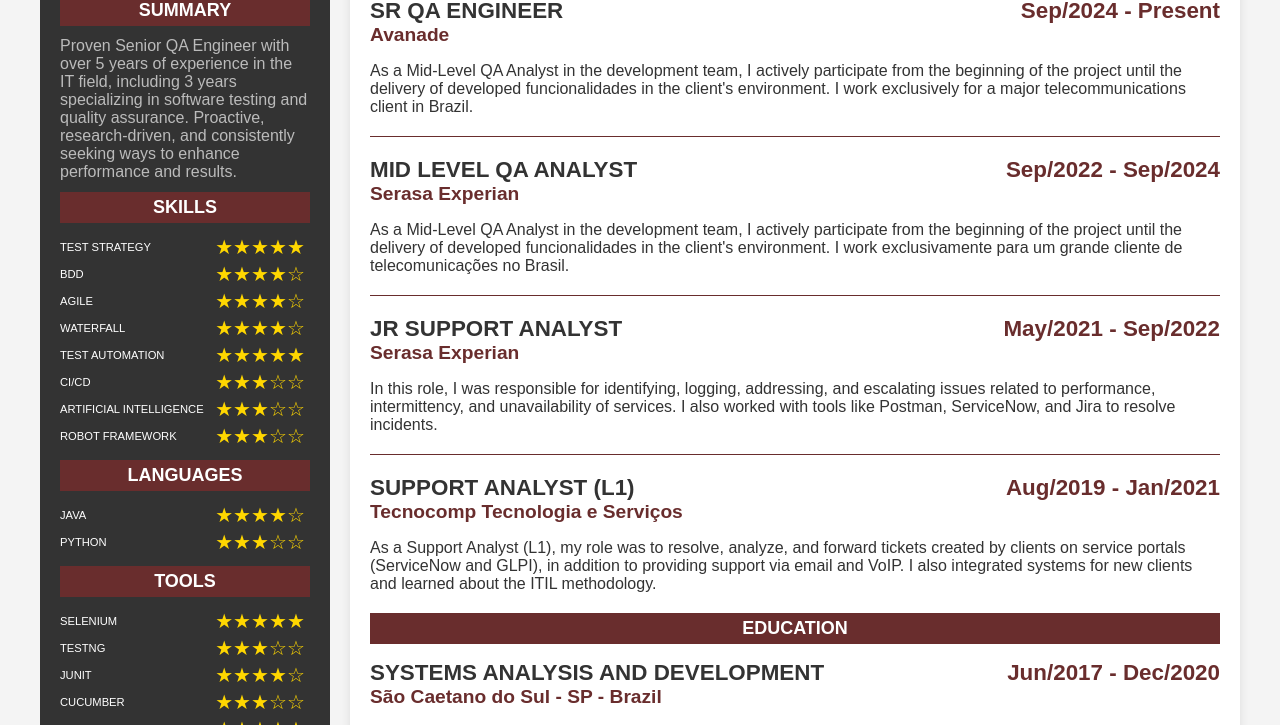
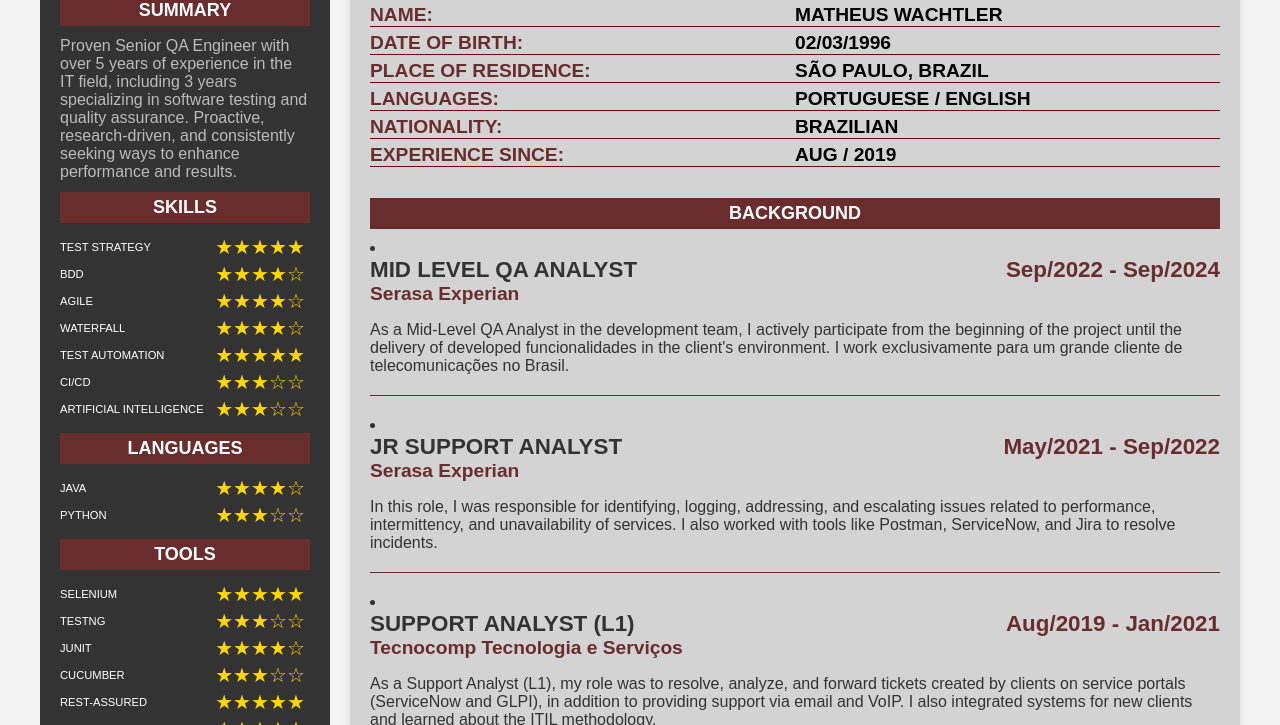
Before and after one commit to matheuswachtler/Resume, a plain HTML site: page cv.html in a window 1280 px wide. Shown: the part 242-967 px from the top of the page. Drawn offline with Linux system fonts and the light colour scheme.

Commit message:
Desenvolvimento primeiro tópico CV.html.

```diff
--- a/cv.html
+++ b/cv.html
@@ -49,7 +49,6 @@
                 <li class="skill-item">TEST AUTOMATION<span class="stars">★★★★★</span></li>
                 <li class="skill-item">CI/CD<span class="stars">★★★☆☆</span></li>
                 <li class="skill-item">ARTIFICIAL INTELLIGENCE<span class="stars">★★★☆☆</span></li>
-                <li class="skill-item">ROBOT FRAMEWORK<span class="stars">★★★☆☆</span></li>
             </ul>
             <h3 class="section-title">LANGUAGES</h3>
             <ul>
@@ -68,6 +67,7 @@
                 <li class="skill-item">APPIUM<span class="stars">★★★☆☆</span></li>
                 <li class="skill-item">POSTMAN<span class="stars">★★★★☆</span></li>
                 <li class="skill-item">SERENITY-BDD<span class="stars">★★★★☆</span></li>
+                <li class="skill-item">ROBOT FRAMEWORK<span class="stars">★★★☆☆</span></li>
             </ul>
             <h3 class="section-title">PERSONAL</h3>
             <ul>
@@ -85,19 +85,89 @@
                     <h2>SR QA ENGINEER</h2>
                 </div>
             </header>
+            <section id="resume" class="tab-content">
+                <h3 class="section-title">GENERAL INFORMATION</h3>
+                <div class="general-container">
+                    <div class="container-1">
+                        <ul>
+                            <li>
+                                <div class="general-info">
+                                    <div class="separator"></div>
+                                    <div class="field">
+                                        <strong class="name">Name:</strong>
+                                    </div>
+                                    <div class="separator"></div>
+                                    <div class="field">
+                                        <strong class="name">Date of birth:</strong>
+                                    </div>
+                                    <div class="separator"></div>
+                                    <div class="field">
+                                        <strong class="name">Place of residence:</strong>
+                                    </div>
+                                    <div class="separator"></div>
+                                    <div class="field">
+                                        <strong class="name">Languages:</strong>
+                                    </div>
+                                    <div class="separator"></div>
+                                    <div class="field">
+                                        <strong class="name">Nationality:</strong>
+                                    </div>
+                                    <div class="separator"></div>
+                                    <div class="field">
+                                        <strong class="name">Experience since:</strong>
+                                    </div>
+                                    <div class="separator"></div>
+                                </div>
+                            </li>
+                        </ul>
+                    </div>
+                    <div class="container-2">
+                        <ul>
+                            <li>
+                                <div class="info">
+                                    <div class="separator"></div>
+                                    <div class="field">
+                                        <span class="value">MATHEUS WACHTLER</span>
+                                    </div>
+                                    <div class="separator"></div>
+                                    <div class="field">
+                                        <span class="value">02/03/1996</span>
+                                    </div>
+                                    <div class="separator"></div>
+                                    <div class="field">
+                                        <span class="value">SÃO PAULO, BRAZIL</span>
+                                    </div>
+                                    <div class="separator"></div>
+                                    <div class="field">
+                                        <span class="value">PORTUGUESE / ENGLISH</span>
+                                    </div>
+                                    <div class="separator"></div>
+                                    <div class="field">
+                                        <span class="value">BRAZILIAN</span>
+                                    </div>
+                                    <div class="separator"></div>
+                                    <div class="field">
+                                        <span class="value">AUG / 2019</span>
+                                    </div>
+                                    <div class="separator"></div>
+                                </div>
+                            </li>
+                        </ul>
+                    </div>
+                </div>
+            </section>
 
             <section id="resume" class="tab-content">
-                <h3 class="section-title">EXPERIENCE</h3>
-                <ul>
-                    <li>
-                        <div class="experience-info">
-                            <strong class="job-title">Sr QA Engineer</strong>
-                            <span class="work-date">Sep/2024 - Present</span>
-                        </div>
-                        <strong class="company-name">Avanade</strong><br>
-                        <p>As a Mid-Level QA Analyst in the development team, I actively participate from the beginning of the project until the delivery of developed funcionalidades in the client's environment. I work exclusively for a major telecommunications client in Brazil.</p>
-                    </li>
-                    <hr>
+                <h3 class="section-title">BACKGROUND</h3>
+                <div class="background-container">
+                   </div>
+
+            </section>
+
+
+
+
+
                     <li>
                         <div class="experience-info">
                             <strong class="job-title">Mid Level QA Analyst</strong>
--- a/style.css
+++ b/style.css
@@ -80,7 +80,7 @@
 .content {
     flex: 1;
     padding: 20px;
-    background-color: white;
+    background-color: rgb(211, 211, 211);
     margin-left: 20px;
     border-radius: 8px;
     box-shadow: 0 0 10px rgba(0, 0, 0, 0.1);
@@ -294,3 +294,63 @@
     font-size: 1rem;
     font-weight: bold;
 }
+
+.general-info {
+    color: rgb(105, 45, 45);
+    font-size: 1.2rem;
+    font-weight: bold;
+    text-transform: uppercase;
+    display: flex;
+    flex-direction: column;
+    gap: 10px;
+}
+
+.field {
+    display: flex;
+    justify-content: flex-start; /* Alinha os itens à esquerda */
+    gap: 20px; /* Ajuste conforme necessário para a distância desejada */
+}
+
+.field .name {
+    font-weight: bold;
+    width: auto; /* Ajuste conforme necessário */
+    text-align: right;
+}
+
+.field .value {
+    width: auto; /* Ajuste conforme necessário */
+    text-align: left;
+}
+
+.general-container {
+    display: flex;
+    justify-content: space-between;
+}
+
+.container-1 {
+    flex: 1;
+}
+
+.container-2 {
+    flex: 1;
+    text-align: center;
+    color: black;
+    font-weight: bold;
+}
+
+.info {
+    color: rgb(0, 0, 0);
+    font-size: 1.2rem;
+    font-weight: bold;
+    text-transform: uppercase;
+    display: flex;
+    flex-direction: column;
+    gap: 10px;
+}
+
+.separator {
+    border-bottom: 1px solid #800000; /* Cor vinho */
+    margin: 10px 0;
+    margin-top: -10px;
+    margin-bottom: -5px;
+}
```
Also changed, not shown: index.html (+2 -2 lines).
